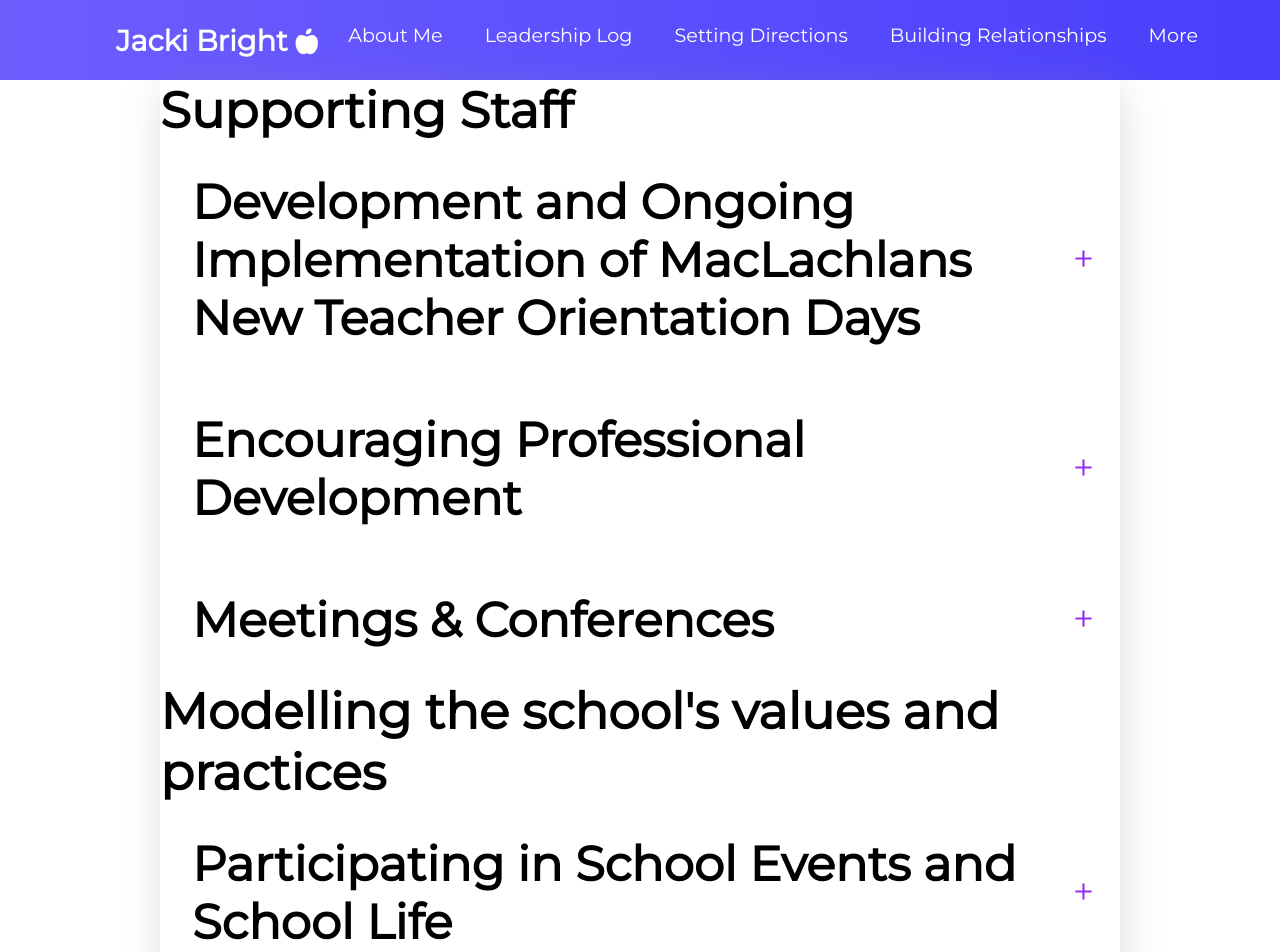
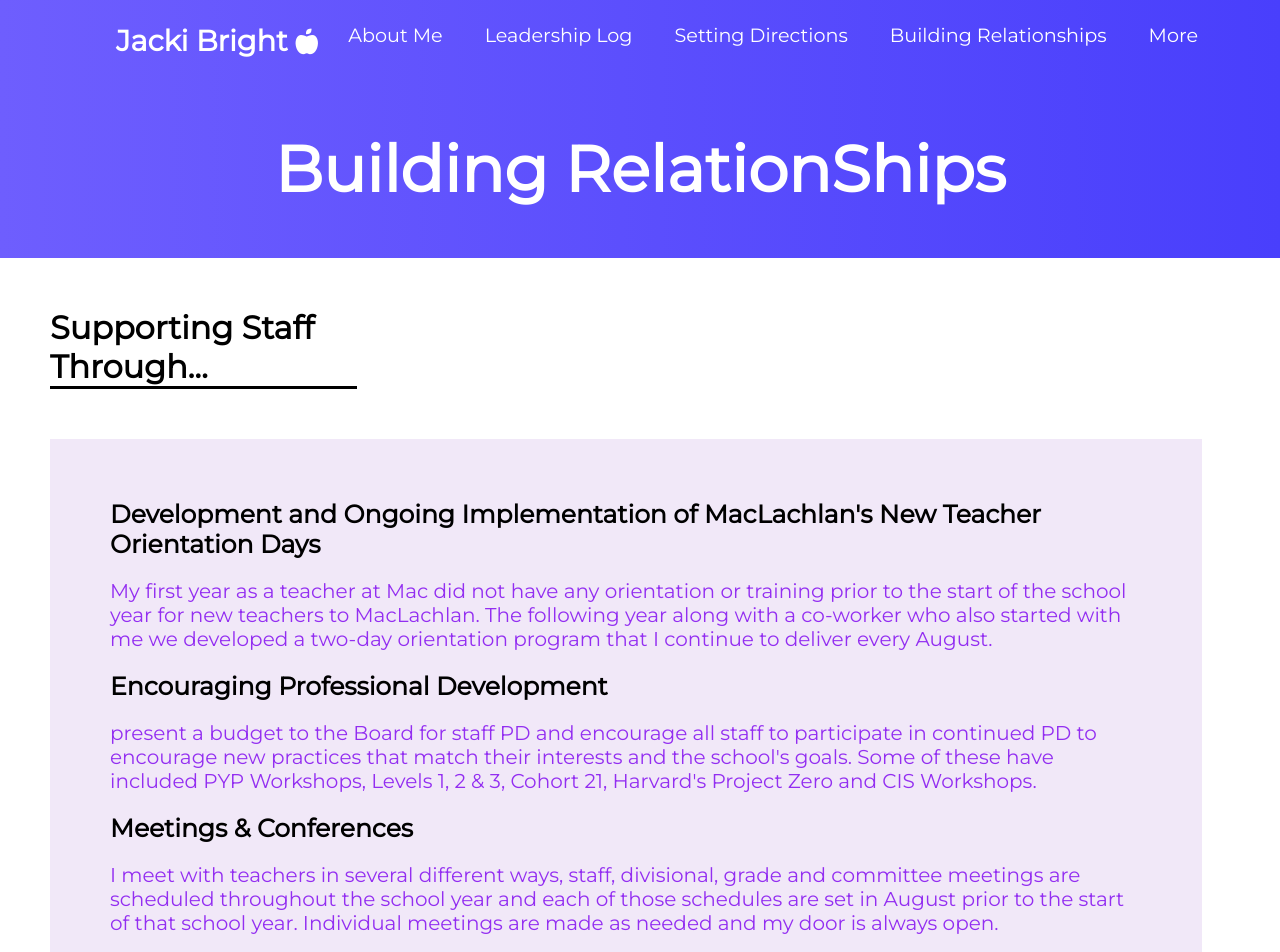
Before and after one commit to Gryph175/Jacki-Bright, a React (Create React App) app: page /relations in a window 1280 px wide. Shown: the top 952 px of the page. Built offline with nearby package versions, Linux system fonts and the light colour scheme.

Commit message:
relations

```diff
--- a/src/Relations.css
+++ b/src/Relations.css
@@ -1,3 +1,29 @@
-.staff {
-    font-size: 50px;
+.Title{
+    margin: 50px;
+    border-bottom-style: solid;
+    border-top: transparent;
+    width: 24%;
+
 }
+
+
+
+.container{
+    background-color: rgba(233, 220, 245, 0.644);
+    padding: 50px;
+    max-width: 90%;
+    margin: 50px;
+}
+
+.dot{
+    margin: 10px;
+    font-weight: 1000;
+    font-size: 25px;
+    list-style: none;
+}
+
+.par {
+    color: rgb(147, 46, 241);
+    font-size: 20px;
+    padding: 10px;
+}
--- a/src/Relations.js
+++ b/src/Relations.js
@@ -1,71 +1,32 @@
 import './Relations.css'
-import React, {useState} from 'react';
-import {IconContext} from 'react-icons';
-import {FiPlus, FiMinus} from 'react-icons/fi';
-import {Data} from './RelationsData';
-import {Data2} from './RelationsData2';
+import React from 'react';
+
+
 
 const Relations = () => {
+    return(
+        <div>
+            <h1 className="banner">Building RelationShips</h1>
 
-const [clicked, setClicked] = useState(false)
-
-const toggle = index => {
-    if(clicked === index) {
-        return setClicked(null)
-    }
-
-    setClicked(index)
-}
-
-    return (
-        <IconContext.Provider value={{ color: 'rgb(147, 46, 241)', size: '25px'}}>
-            <div className="AccordionSection">
-                <div className="Container">
-                    <h1 className='staff'>Supporting Staff</h1>
-                    {Data.map((item, index) => {
-                        return (
-                            <>
-                            <div className="Wrap" onClick={() => toggle(index)} key={index}>
-                                <h1 className="title">{item.title}</h1>
-                                <span>{clicked === index ? <FiMinus /> : <FiPlus />}</span>
-                            </div>
-
-                            {clicked === index ? (
-                                <div className="Dropdown">
-                                    <p>{item.contents}</p>
-                                </div>
-                            ) : null}
+            <h1 className='Title'>Supporting Staff Through...</h1>
+            <div className='container'>
+                <ul>
+                <li className="dot">Development and Ongoing Implementation of MacLachlan's New Teacher Orientation Days</li>
+                <p className='par'>My first year as a teacher at Mac did not have any orientation or training prior to the start of the school year for new teachers to MacLachlan.  The following year along with a co-worker who also started with me we developed a two-day orientation program that I continue to deliver every August.</p>
+                <li className="dot">Encouraging Professional Development</li>
+                <p className='par'>present a budget to the Board for staff PD and encourage all staff to participate in continued PD to encourage new practices that match their interests and the school's goals.  Some of these have included PYP Workshops, Levels 1, 2 & 3, Cohort 21, Harvard's Project Zero and CIS Workshops.</p>
+                <li className="dot">Meetings & Conferences</li>
+                <p className='par'>I meet with teachers in several different ways, staff, divisional, grade and committee meetings are scheduled throughout the school year and each of those schedules are set in August prior to the start of that school year.  Individual meetings are made as needed and my door is always open.</p>
+                </ul>
+            </div>
 
 
-                            </>
-                        )
-                    })}
-
-                    <h1 className='staff'>Modelling the school's values and practices</h1>
-                    {Data2.map((item, index) => {
-                        return (
-                            <>
-                            <div className="Wrap" onClick={() => toggle(index)} key={index}>
-                                <h1 className="title">{item.title}</h1>
-                                <span>{clicked === index ? <FiMinus /> : <FiPlus />}</span>
-                            </div>
-
-                            {clicked === index ? (
-                                <div className="Dropdown">
-                                    <p>{item.contents}</p>
-                                </div>
-                            ) : null}
+        </div>
 
 
-                            </>
-                        )
-                    })}
-                </div>
 
-            </div>
+    );
 
-        </IconContext.Provider>
-    );
 };
 
 export default Relations;
--- a/src/RelationsData.js
+++ /dev/null
@@ -1,17 +0,0 @@
-export const Data = [
-    {
-        title: 'Development and Ongoing Implementation of MacLachlans New Teacher Orientation Days',
-        contents: 'My first year as a teacher at Mac did not have any orientation or training prior to the start of the school year for new teachers to MacLachlan.  The following year along with a co-worker who also started with me we developed a two-day orientation program that I continue to deliver every August.',
-    },
-
-    {
-        title: 'Encouraging Professional Development',
-        contents: 'I present a budget to the Board for staff PD and encourage all staff to participate in continued PD to encourage new practices that match their interests and the schools goals.  Some of these have included PYP Workshops, Levels 1, 2 & 3, Cohort 21, Harvards Project Zero and CIS Workshops.',
-    },
-
-    {
-        title: 'Meetings & Conferences',
-        contents: 'I meet with teachers in several different ways, staff, divisional, grade and committee meetings are scheduled throughout the school year and each of those schedules are set in August prior to the start of that school year.  Individual meetings are made as needed and my door is always open.',
-    },
-
-];
--- a/src/RelationsData2.js
+++ /dev/null
@@ -1,13 +0,0 @@
-export const Data2 = [
-    {
-        title: 'Participating in School Events and School Life',
-        contents: 'I do not lead from my office.  I lead by example.  I start every day with morning door duty and greet every student by name as they enter the building.  I also end the day with traffic duty to say good-bye to students as they leave for the day.  I am highly visible in school events including Galas, Fun Fairs, Spirit Days and Student Staff sports.',
-    },
-
-    {
-        title: 'Continued Love of Learning',
-        contents: 'Learning never ends and I continue to expand my knowledge.',
-    },
-
-
-];
```
